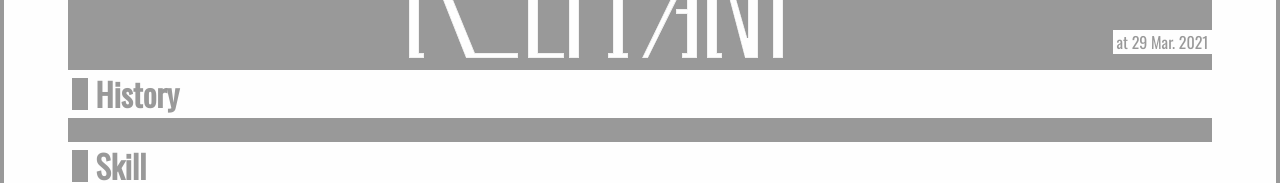
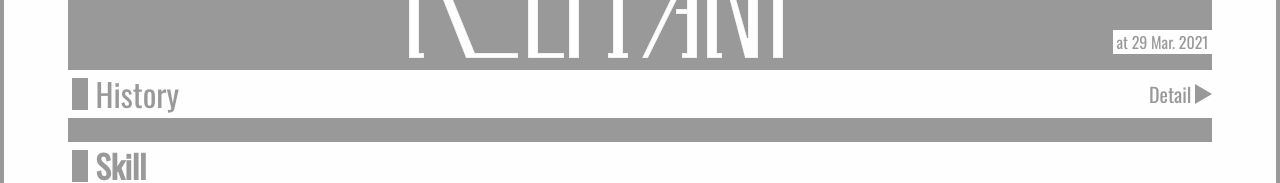
Before and after one commit to kotani-a/protfolio_project, a Vue app: page /#/profile in a window 1280 px wide. Shown: the part 179-362 px from the top of the page. Built offline with nearby package versions, Linux system fonts and the light colour scheme.

Commit message:
HistoryDetailページを追加

```diff
--- /dev/null
+++ b/src/components/HistoryDetail.vue
@@ -0,0 +1,26 @@
+<template>
+  <div class="page">
+    <globalNav nowPage="Profile" />
+    HistoryDetail
+  </div>
+</template>
+
+<script>
+import globalNav from './globalNav'
+
+export default {
+  name: 'HistoryDetail',
+  components: { globalNav },
+  data () {
+    return {}
+  }
+}
+</script>
+
+<style lang="scss" scoped>
+@import "../styles/common.scss";
+
+.page {
+  @include page;
+}
+</style>
--- a/src/components/Profile.vue
+++ b/src/components/Profile.vue
@@ -11,7 +11,13 @@
         <div class="nameImg" />
         <span class="atDate">at 29 Mar. 2021</span>
       </div>
-      <h2 class="head2">History</h2>
+      <h2 class="head2">
+        <span>History</span>
+        <router-link to="historyDetail">
+          <span class="detail">Detail</span>
+          <span class="triangle"></span>
+        </router-link>
+      </h2>
       <ol class="historyList">
         <li
           class="historyItem"
@@ -441,6 +447,26 @@ export default {
       vertical-align: middle;
       display: flex;
       align-items: center;
+      a {
+        display: flex;
+        align-items: center;
+        text-decoration: none;
+        color: $keyGray;
+        margin-left: auto;
+        .detail {
+          font-size: 20px;
+          margin-right: 4px;
+        }
+        .triangle {
+          width: 0;
+          height: 0;
+          border-style: solid;
+          border-top: 10px solid transparent;
+          border-bottom: 10px solid transparent;
+          border-left: 17px solid $keyGray;
+          border-right: 0;
+        }
+      }
       &::before {
         content: '';
         display: inline-block;
--- a/src/router/index.js
+++ b/src/router/index.js
@@ -3,6 +3,7 @@ import Router from 'vue-router'
 import Home from '@/components/Home'
 import Profile from '@/components/Profile'
 import Works from '@/components/Works'
+import HistoryDetail from '@/components/HistoryDetail'
 
 Vue.use(Router)
 
@@ -22,6 +23,11 @@ export default new Router({
       path: '/works',
       name: 'works',
       component: Works
+    },
+    {
+      path: '/historyDetail',
+      name: 'historyDetail',
+      component: HistoryDetail
     }
   ]
 })
```
